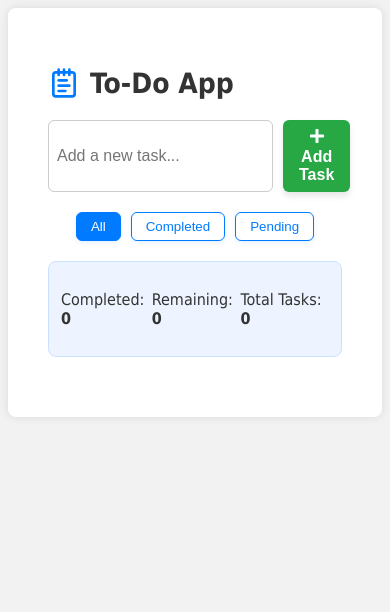
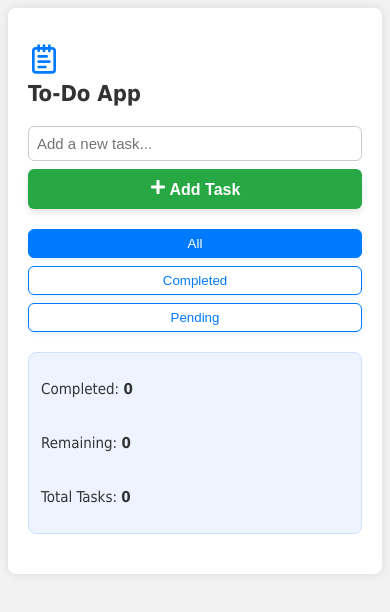
Before and after one commit to yeganeh-mahditabar/ToDoList-App-Typescript, a React (Vite) app: page / in a window 390 px wide. Shown: the top 612 px of the page. Built offline with nearby package versions, Linux system fonts and the light colour scheme.

Commit message:
responsive

```diff
--- a/src/index.css
+++ b/src/index.css
@@ -126,3 +126,69 @@ body {
   font-size: 16px;
   color: #333;
 }
+
+@media (max-width: 900px) {
+  .app {
+    padding: 30px;
+  }
+
+  .app-title {
+    font-size: 26px;
+  }
+
+  .todo-form input,
+  .add-btn {
+    font-size: 15px;
+  }
+
+  .stats-bar {
+    font-size: 15px;
+  }
+}
+
+@media (max-width: 600px) {
+  .app {
+    padding: 20px;
+  }
+
+  .app-title {
+    font-size: 22px;
+    gap: 6px;
+    flex-direction: column;
+    align-items: flex-start;
+  }
+
+  .todo-form {
+    flex-direction: column;
+    gap: 8px;
+  }
+
+  .add-btn {
+    width: 100%;
+    padding: 10px;
+    font-size: 16px;
+  }
+
+  .filter-bar {
+    flex-direction: column;
+    align-items: center;
+    gap: 8px;
+  }
+
+  .filter-btn {
+    width: 100%;
+    text-align: center;
+  }
+
+  .todo-item {
+    flex-direction: column;
+    align-items: flex-start;
+    gap: 6px;
+  }
+
+  .stats-bar {
+    flex-direction: column;
+    gap: 6px;
+    font-size: 15px;
+  }
+}
```
